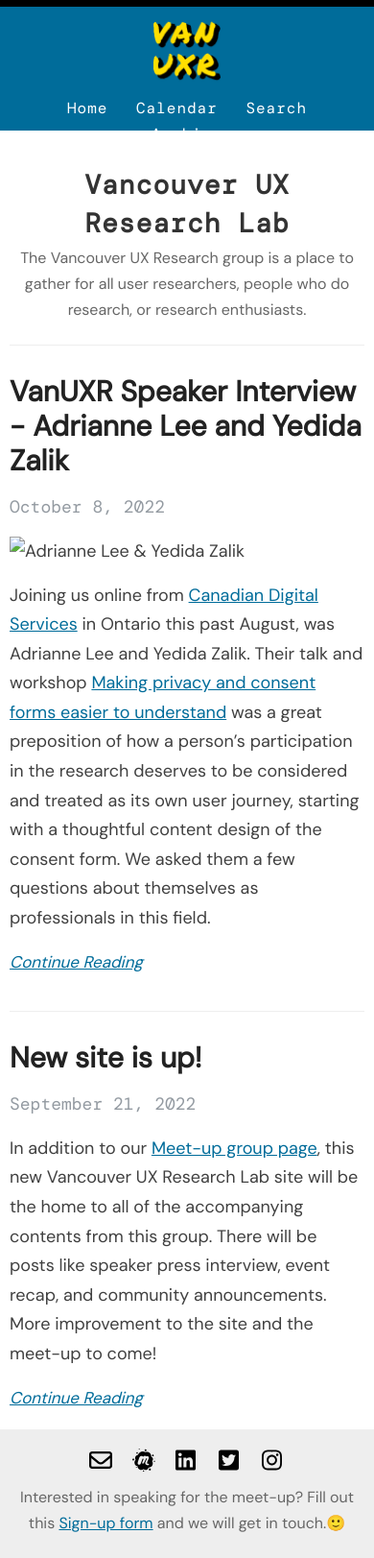
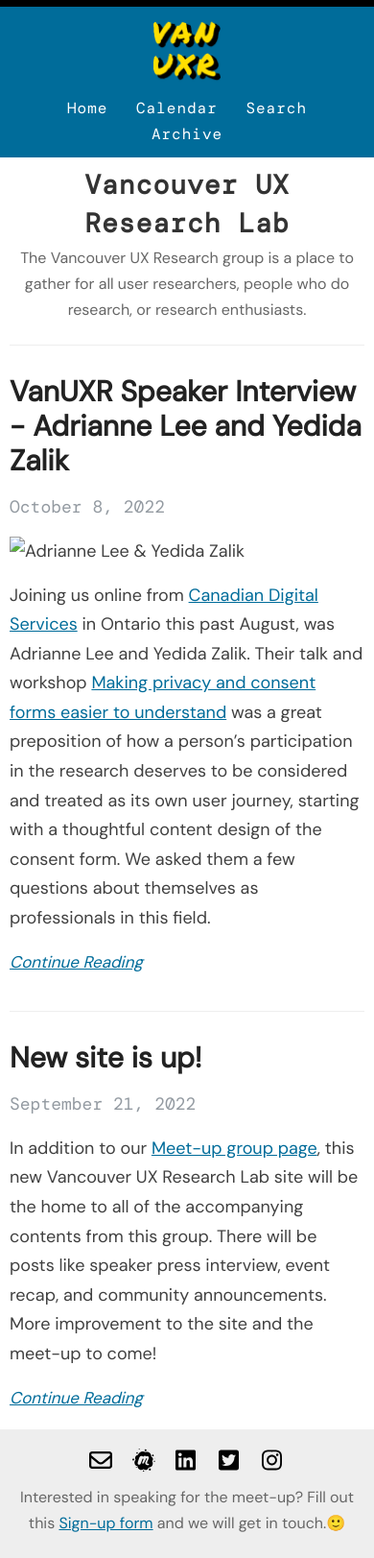
Before and after one commit to vanuxr/vanuxr.github.io, a Jekyll site: the page built from index.html, in a window 390 px wide. Shown: the whole page at 96% size. Built offline with Jekyll 4.4.1, drawn with Linux system fonts in a browser that asks for light colours; the list of posts is cut into pages by our own code.

Commit message:
changed header height in mobile

```diff
--- a/assets/style.scss
+++ b/assets/style.scss
@@ -476,6 +476,9 @@ body:after {
   z-index: -1;
   @include mobile {
     height: 136px;
+  }
+  @media screen and (max-width: 396px) {
+    height: 164px;
   }
 }
 
```
